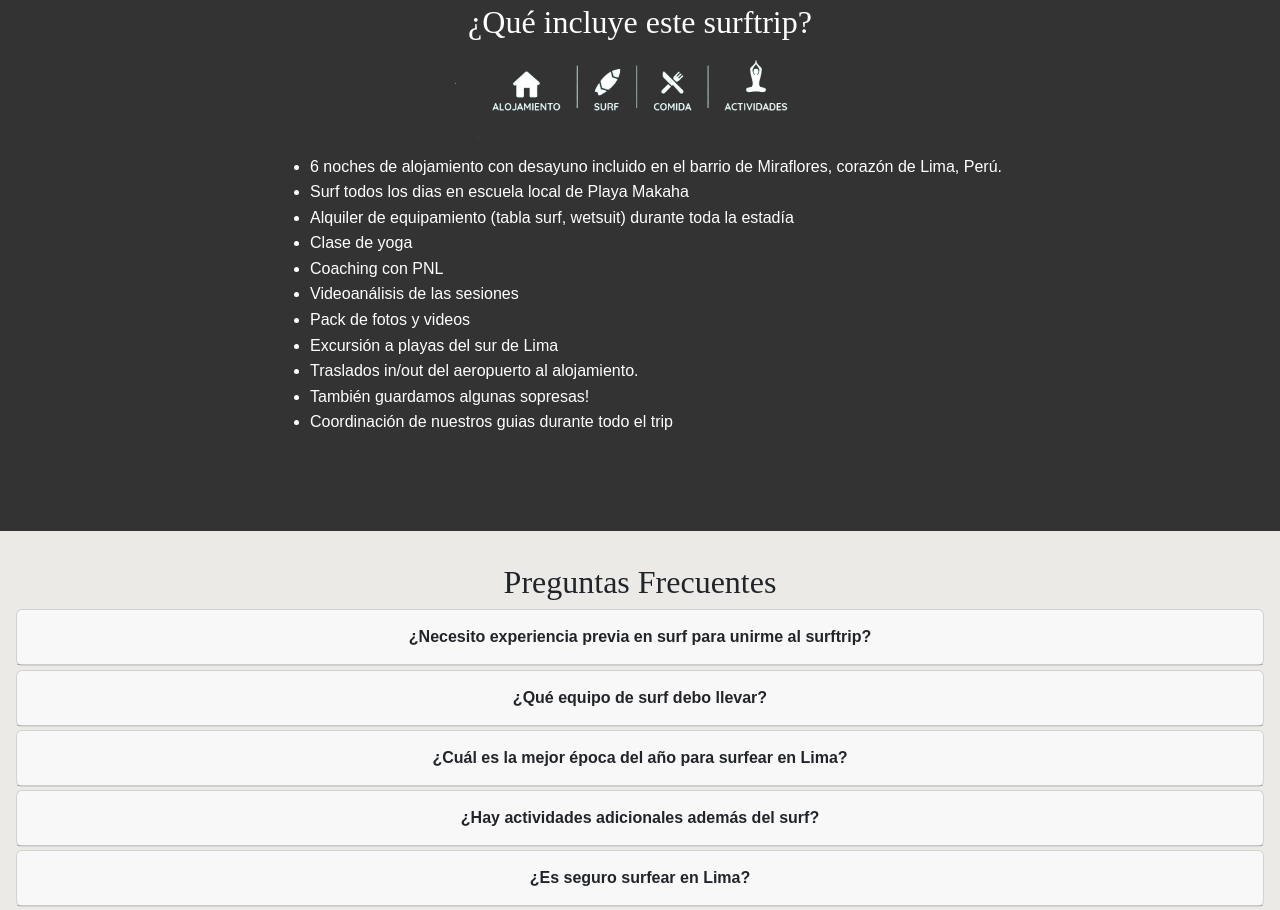
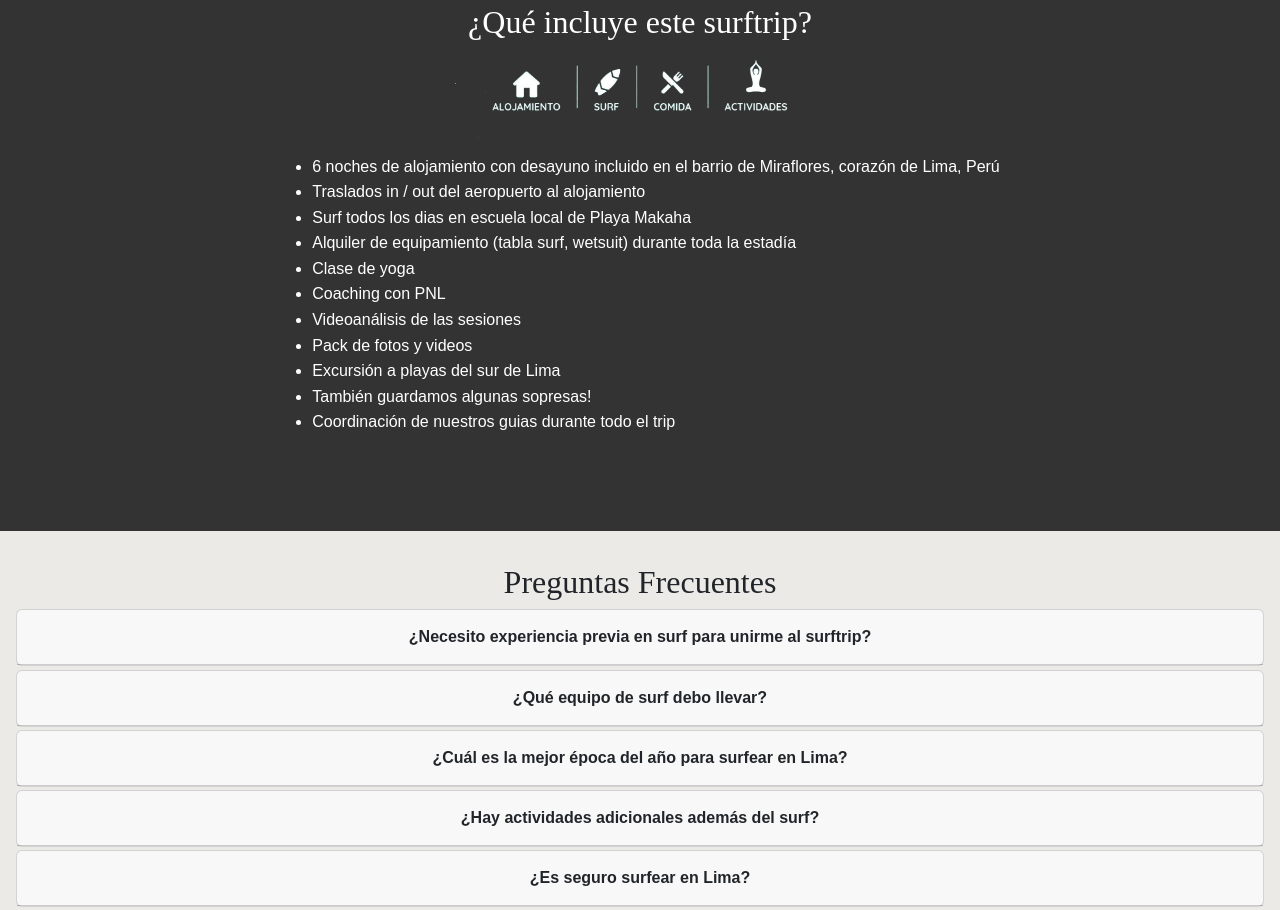
Before and after one commit to marianourra/hdm, a plain HTML site: page index.html in a window 1280 px wide. Shown: the part 2580-3490 px from the top of the page. Drawn offline with nearby package versions, Linux system fonts and the light colour scheme; a web font is replaced by a local one.

Commit message:
detalles bullets

```diff
--- a/index.html
+++ b/index.html
@@ -140,7 +140,8 @@
     <img class="servicios" src="./prueba.PNG" alt="servicios">
 
     <ul class="bullets">
-        <li>6 noches de alojamiento con desayuno incluido en el barrio de Miraflores, corazón de Lima, Perú.</li>
+        <li>6 noches de alojamiento con desayuno incluido en el barrio de Miraflores, corazón de Lima, Perú</li>
+        <li>Traslados in / out del aeropuerto al alojamiento</li>
         <li>Surf todos los dias en escuela local de Playa Makaha</li>
         <li>Alquiler de equipamiento (tabla surf, wetsuit) durante toda la estadía </li>
         <li>Clase de yoga</li>
@@ -148,7 +149,6 @@
         <li>Videoanálisis de las sesiones</li>
         <li>Pack de fotos y videos</li>
         <li>Excursión a playas del sur de Lima</li>
-        <li>Traslados in/out del aeropuerto al alojamiento.</li>
         <li>También guardamos algunas sopresas!</li>
         <li>Coordinación de nuestros guias durante todo el trip</li>
     </ul>
```
